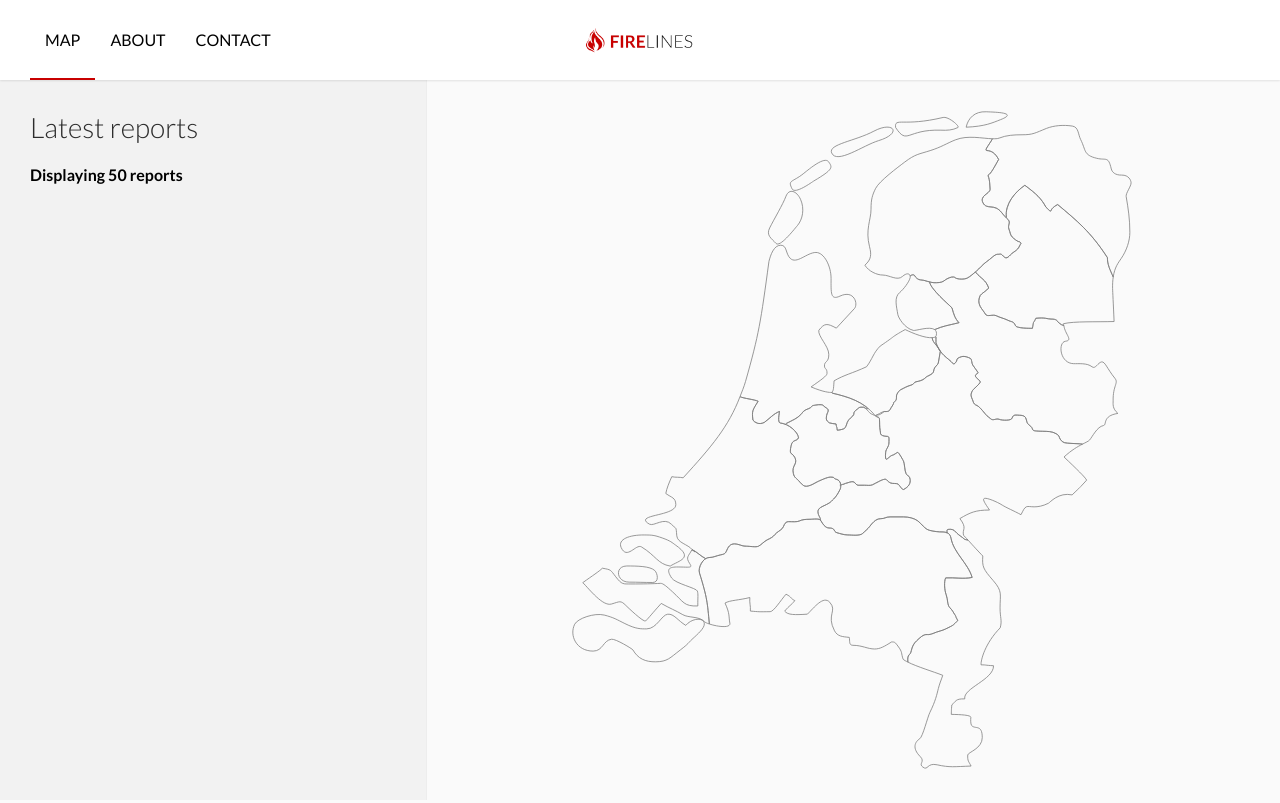
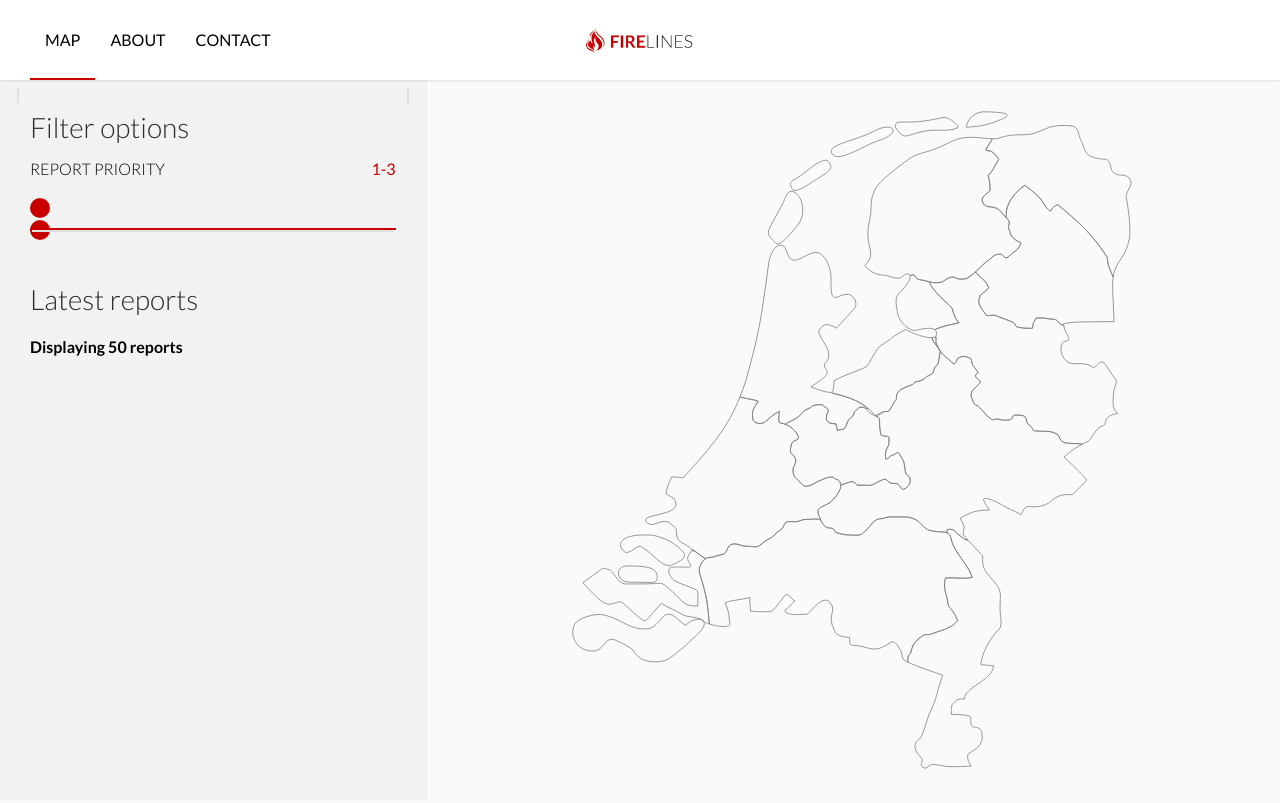
Before and after one commit to maxvij/FireLines, a PHP site: page / in a window 1280 px wide. Run offline with PHP 8.4, Linux system fonts and the light colour scheme; data that the repository does not hold is empty; style sheets or scripts are compiled from the project's sources; some libraries are stand-ins or nearby versions.

Commit message:
Added priority filter functionality (#7)
* Updated tooltip styling to be the same when hidden.

* Added priority filter functionality using noUIslider.js

* Improved styling of filter slider.

```diff
--- a/index.php
+++ b/index.php
@@ -7,6 +7,7 @@
     <link rel="stylesheet" href="src/css/style.css" media="all"/>
     <script type="text/javascript" src="src/js/vivus.min.js"></script>
     <script type="text/javascript" src="src/js/svg.min.js"></script>
+    <script type="text/javascript" src="src/js/nouislider.min.js"></script>
 </head>
 <body>
 <div id="tooltip">
@@ -18,6 +19,18 @@
         <div class="col-md-12 col-lg-4">
             <div id="sidebar">
                 <div class="row">
+					<div class="col-12">
+						<h2>Filter options</h2>
+						<div class="row">
+							<div class="col-8">
+								<label>Report priority</label>
+							</div>
+							<div class="col-4">
+								<label class="value" id="priority-slider-value">1-3</label>
+							</div>
+						</div>
+						<div id="priority-slider"></div>
+					</div>
                     <div class="col-12">
 						<h2>Latest reports</h2>
 						<h4>Displaying <span id="number-of-reports"></span> reports</h4>
--- a/src/css/vendor.css
+++ b/src/css/vendor.css
@@ -1,2 +1,3 @@
 @import "bootstrap-grid.min.css";
 @import "ionicons.min.css";
+@import "nouislider.min.css";
--- a/src/js/firelines.js
+++ b/src/js/firelines.js
@@ -2,6 +2,7 @@ var coordinates = [];
 var tooltip = document.getElementById('tooltip');
 var highlightedListItemId = 0;
 var maximumNumberOfReports = 50;
+var dataLoaded = false;
 
 // Set number of displayed reports
 document.getElementById('number-of-reports').innerHTML = maximumNumberOfReports;
@@ -120,12 +121,46 @@ function updateData() {
                 newCoordinates = newCoordinates.slice(0, maximumNumberOfReports);
                 coordinates = coordinates.concat(newCoordinates);
                 updateGraph(newCoordinates);
+                dataLoaded = true;
             }
         }
     };
     xmlhttp.open("GET", "get_coordinates.php?lastid="+lastid);
     xmlhttp.send();
 }
+
+// Filter priorites
+var prioritySliderDiv = document.getElementById('priority-slider');
+var prioritySliderValue = document.getElementById('priority-slider-value');
+
+var prioritySlider = noUiSlider.create(prioritySliderDiv, {
+    start: [1, 3],
+    step: 1,
+    connect: true,
+    range: {
+        'min': 1,
+        'max': 3
+    }
+});
+
+var prioritySliderValues = prioritySlider.get();
+
+prioritySlider.on('update', function(){
+    var values = prioritySlider.get();
+    var readableValues = '';
+    if(values[0] === values[1]) {
+        readableValues = parseInt(values[0]).toFixed(0);
+    } else {
+        readableValues = parseInt(values[0]).toFixed(0) + '-' + parseInt(values[1]).toFixed(0);
+    }
+    prioritySliderValue.innerHTML = readableValues;
+    prioritySliderValues = prioritySlider.get();
+    updateList();
+    if(dataLoaded) {
+        resetGraph();
+        updateGraph(coordinates);
+    }
+});
 
 // Update graph every n seconds
 setInterval(function() {
@@ -145,6 +180,10 @@ var options = {
     start: 'autostart'
 };
 
+function resetGraph() {
+    overlay.clear();
+}
+
 function updateGraph(data) {
     // Update Graph lines
     var index = 0;
@@ -158,8 +197,10 @@ function updateGraph(data) {
         var firstY = coordinates[i - 2].y;
     }
     var animDuration = (data.length < 10 ? 150 : 2000 / data.length);
-    data.sort(function(a, b) { return a.id - b.id });
-    data.map(location => {
+    data = data.sort(function(a, b) { return a.id - b.id });
+    var displayedData = data.filter(function(a) {
+        return parseInt(a.prio) >= parseInt(prioritySliderValues[0]) && parseInt(a.prio) <= parseInt(prioritySliderValues[1]) });
+    displayedData.map(location => {
         // Draw a circle at the end of the line
         overlay.circle(5)
         .attr({'opacity': 0})
@@ -194,8 +235,10 @@ function updateList() {
     var list = document.getElementById('latest-reports');
     var innerList = '';
     var element = '';
-    coordinates.sort(function(a, b) { return b.id - a.id });
-    coordinates.map(location => {
+    coordinates = coordinates.sort(function(a, b) { return b.id - a.id });
+    var displayedCoordinates = coordinates.filter(function(a) {
+        return parseInt(a.prio) >= parseInt(prioritySliderValues[0]) && parseInt(a.prio) <= parseInt(prioritySliderValues[1]) });
+    displayedCoordinates.map(location => {
         var prioClass = 'label prio-' + location.prio;
     element = '<li id=\"list-' + location.id + '\">' + '<div class=\'' + prioClass + '\'></div>' +
         '<p class=\'name\'>' + location.title + '</p>' +
--- a/src/sass/map.sass
+++ b/src/sass/map.sass
@@ -39,6 +39,8 @@
           transform: scale(2)
           transform-origin: center center
           transition: all .1s ease-in-out
+          + line
+            stroke-width: 2px
         &.small
           fill: $priority-1-color
           &.prio-2
@@ -71,43 +73,43 @@
     opacity: 1
     overflow: visible
     transition: all .15s ease-in-out
-    .tooltip-inner
-      position: relative
-      width: 100%
-      height: auto
+  .tooltip-inner
+    position: relative
+    width: 100%
+    height: auto
+    display: inline-block
+    float: left
+    background: $white
+    padding: 15px
+    border-bottom: 2px solid $border-color
+    +box-shadow(light)
+    &.prio-1
+      border-bottom-color: $priority-1-color
+    &.prio-2
+      border-bottom-color: $priority-2-color
+    &.prio-3
+      border-bottom-color: $priority-3-color
+    p
+      padding: 15px 0 0 0
+      margin: 0
+      line-height: 20px
+      color: $black
       display: inline-block
       float: left
-      background: $white
-      padding: 15px
-      border-bottom: 2px solid $border-color
-      +box-shadow(light)
-      &.prio-1
-        border-bottom-color: $priority-1-color
-      &.prio-2
-        border-bottom-color: $priority-2-color
-      &.prio-3
-        border-bottom-color: $priority-3-color
-      p
-        padding: 15px 0 0 0
+      width: 100%
+      &.label
+        height: 10px
+        width: 10px
         margin: 0
-        line-height: 20px
-        color: $black
-        display: inline-block
-        float: left
-        width: 100%
-        &.label
-          height: 10px
-          width: 10px
-          margin: 0
-          padding: 0
-          position: relative
-          border-radius: 50%
-          &.prio-1
-            background: $priority-1-color
-          &.prio-2
-            background: $priority-2-color
-          &.prio-3
-            background: $priority-3-color
+        padding: 0
+        position: relative
+        border-radius: 50%
+        &.prio-1
+          background: $priority-1-color
+        &.prio-2
+          background: $priority-2-color
+        &.prio-3
+          background: $priority-3-color
 
 @media (max-width: 991px)
   #map
--- a/src/sass/sidebar.sass
+++ b/src/sass/sidebar.sass
@@ -31,7 +31,7 @@
         float: left
         width: 100%
         list-style-type: none
-        height: 49px
+        height: 50px
         border-top: 1px solid transparent
         border-bottom: 1px solid $border-color
         &.highlighted
@@ -94,6 +94,78 @@
     float: left
     height: 300px
     overflow: auto
+  label
+    text-transform: uppercase
+    font-weight: 300
+    &.value
+      text-align: right
+      color: $accent
+      font-weight: 400
+      width: 100%
+      display: inline-block
+
+/*
+ *  Filter options
+ */
+#sidebar
+  .noUi-base
+    width: 100%
+    display: inline-block
+    margin: 30px 0 15px 0
+    float: left
+    &:before, &:after
+      content: ""
+      width: 2px
+      height: 15px
+      background: $border-color-dark
+      display: inline-block
+      float: left
+      position: absolute
+    &:before
+      left: 2px
+      top: -7px
+    &:after
+      right: 2px
+      top: -7px
+  .noUi-horizontal
+    background: transparent
+    height: 20px
+    box-shadow: none
+    border: none
+    &:after
+      content: ""
+      height: 2px
+      width: calc(100% - 4px)
+      left: -3px
+      background: $border-color-dark
+      transform: translateY(-35px) translateX(2px)
+      display: inline-block
+      float: left
+  .noUi-connect
+    background: $accent
+    box-shadow: none
+    height: 2px
+  .noUi-handle
+    width: 20px
+    height: 20px
+    background: $accent
+    border: none
+    box-shadow: none
+    border-radius: 50%
+    left: 0
+    top: 0
+    transform: translateY(-50%)
+    &:before, &:after
+      content: none
+    &:hover, &:focus
+      background: $accent-light
+    &:focus
+      outline: none !important
+    &.noUi-handle-lower
+      left: -10px
+    &.noUi-handle-upper
+      left: -10px
+
 
 @media (max-width: 991px)
   #sidebar
```
Also changed, not shown: src/js/nouislider.min.js (added).
